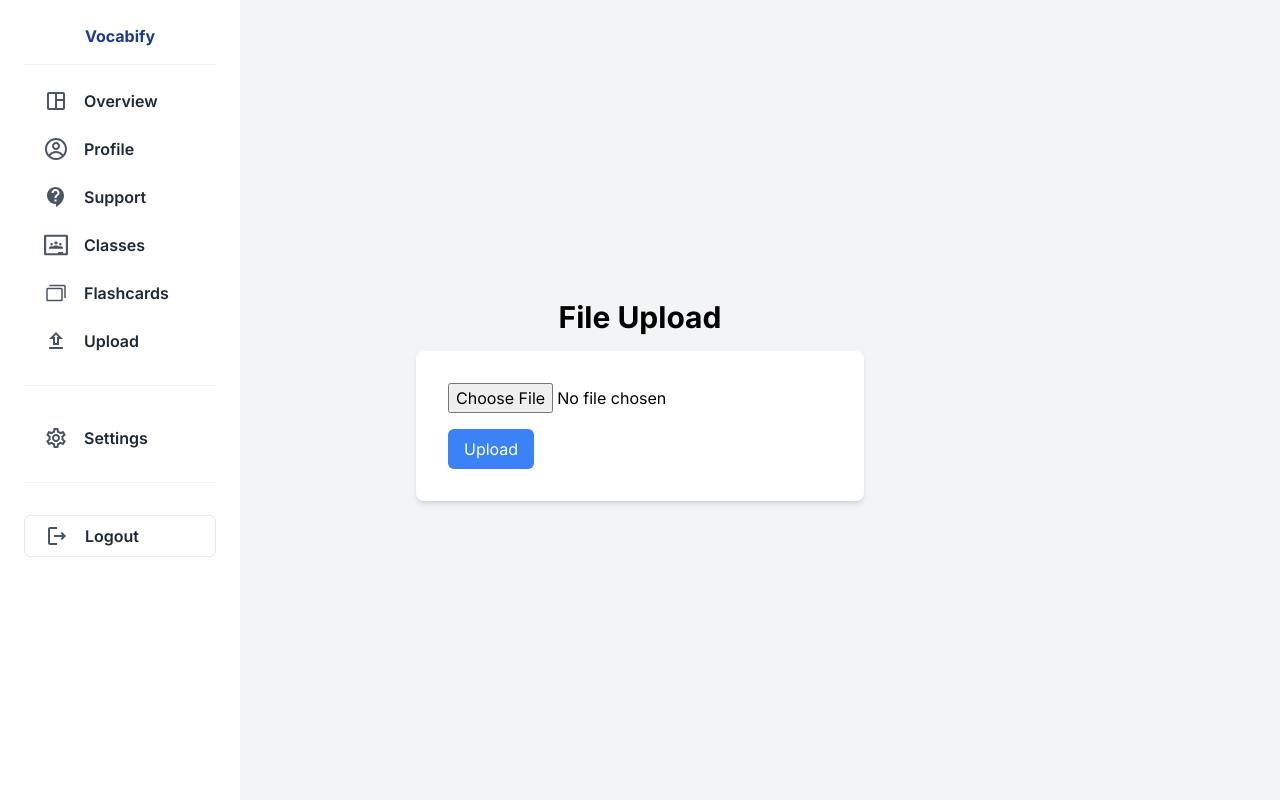
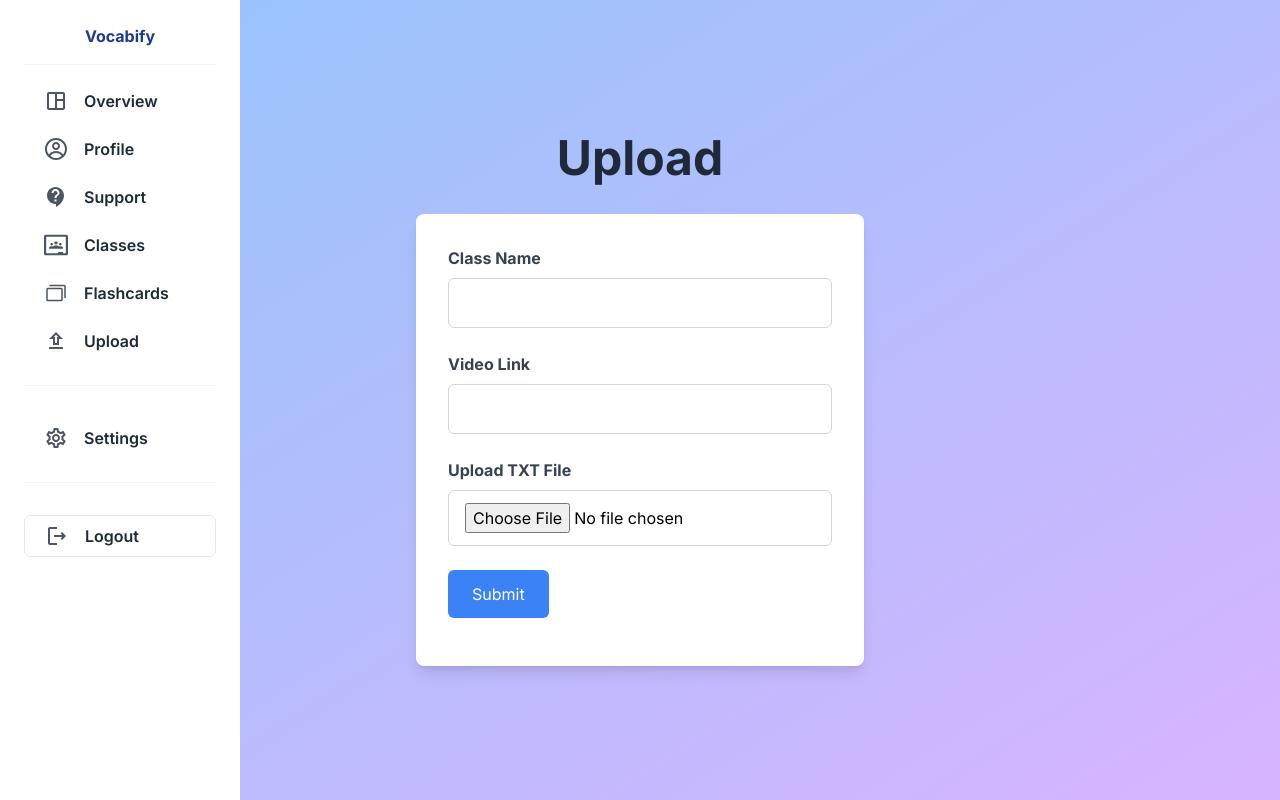
Before and after one commit to shivamsyal/vocabify, a Next.js app in the folder vocabify/: page / in a window 1280 px wide. Built offline with nearby package versions, Linux system fonts and the light colour scheme.

Commit message:
Finished Upload Page

```diff
--- a/vocabify/src/components/UploadForm.js
+++ b/vocabify/src/components/UploadForm.js
@@ -1,24 +1,30 @@
 "use client";
-import React, { useState } from 'react';
+import { useState } from 'react';
 
 const Upload = () => {
+  const [className, setClassName] = useState('');
+  const [videoLink, setVideoLink] = useState('');
   const [file, setFile] = useState(null);
   const [message, setMessage] = useState('');
 
   const handleFileChange = (event) => {
     const selectedFile = event.target.files[0];
-    setFile(selectedFile);
+    if (selectedFile & !selectedFile.name.endsWith('.txt')) {
+      setmessage("Please select a TXT file");
+      setFile(null);
+    } else{
+      setFile(selectedFile);
+    }
+
   };
-
-  const handleUpload = async () => {
+  const handleSubmit = async () => {
+    event.preventDefault();
     if (!file) {
       setMessage('Please select a file');
       return;
     }
-
     const formData = new FormData();
     formData.append('file', file);
-
     try {
       const response = await fetch('/api/upload', {
         method: 'POST',
@@ -28,25 +34,34 @@ const Upload = () => {
       if (!response.ok) {
         throw new Error('Error uploading file');
       }
-
       setMessage('File uploaded successfully');
     } catch (error) {
       setMessage(error.message);
     }
   };
-
   return (
-    <div className="min-h-screen bg-gray-100 flex flex-col justify-center items-center">
-      <h1 className="text-3xl font-bold mb-4">File Upload</h1>
-      <div className="bg-white p-8 shadow-md rounded-lg max-w-md w-full">
-        <input type="file" onChange={handleFileChange} className="mb-4" />
-        <button onClick={handleUpload} className="bg-blue-500 text-white px-4 py-2 rounded-md hover:bg-blue-600">
-          Upload
+    <div className="min-h-screen bg-gradient-to-br from-blue-300 to-purple-300 flex flex-col justify-center items-center">
+      <h1 className="text-5xl font-bold text-gray-800">Upload</h1>
+      <form onSubmit={handleSubmit} className="bg-white p-8 shadow-lg rounded-lg max-w-md w-full mt-8"> {/* Adjusted margin-top */}
+        <div className="mb-6">
+          <label htmlFor="className" className="block text-gray-700 font-bold mb-2">Class Name</label>
+          <input type="text" id="className" value={className} onChange={(e) => setClassName(e.target.value)} className="border border-gray-300 px-4 py-3 rounded-md w-full focus:outline-none focus:border-blue-500" />
+        </div>
+        <div className="mb-6">
+          <label htmlFor="videoLink" className="block text-gray-700 font-bold mb-2">Video Link</label>
+          <input type="text" id="videoLink" value={videoLink} onChange={(e) => setVideoLink(e.target.value)} className="border border-gray-300 px-4 py-3 rounded-md w-full focus:outline-none focus:border-blue-500" />
+        </div>
+        <div className="mb-6">
+          <label htmlFor="fileUpload" className="block text-gray-700 font-bold mb-2">Upload TXT File</label>
+          <input type="file" id="fileUpload" onChange={handleFileChange} className="border border-gray-300 px-4 py-3 rounded-md w-full focus:outline-none focus:border-blue-500" />
+        </div>
+        <button type="submit" className="bg-blue-500 text-white px-6 py-3 rounded-md hover:bg-blue-600 transition-colors duration-300 ease-in-out mb-4 focus:outline-none">
+          Submit
         </button>
-        {message && <p className="text-red-500 mt-2">{message}</p>}
-      </div>
+        {message && <p className="text-red-500 mt-4">{message}</p>}
+      </form>
     </div>
   );
-};
+}
 
 export default Upload;
```
